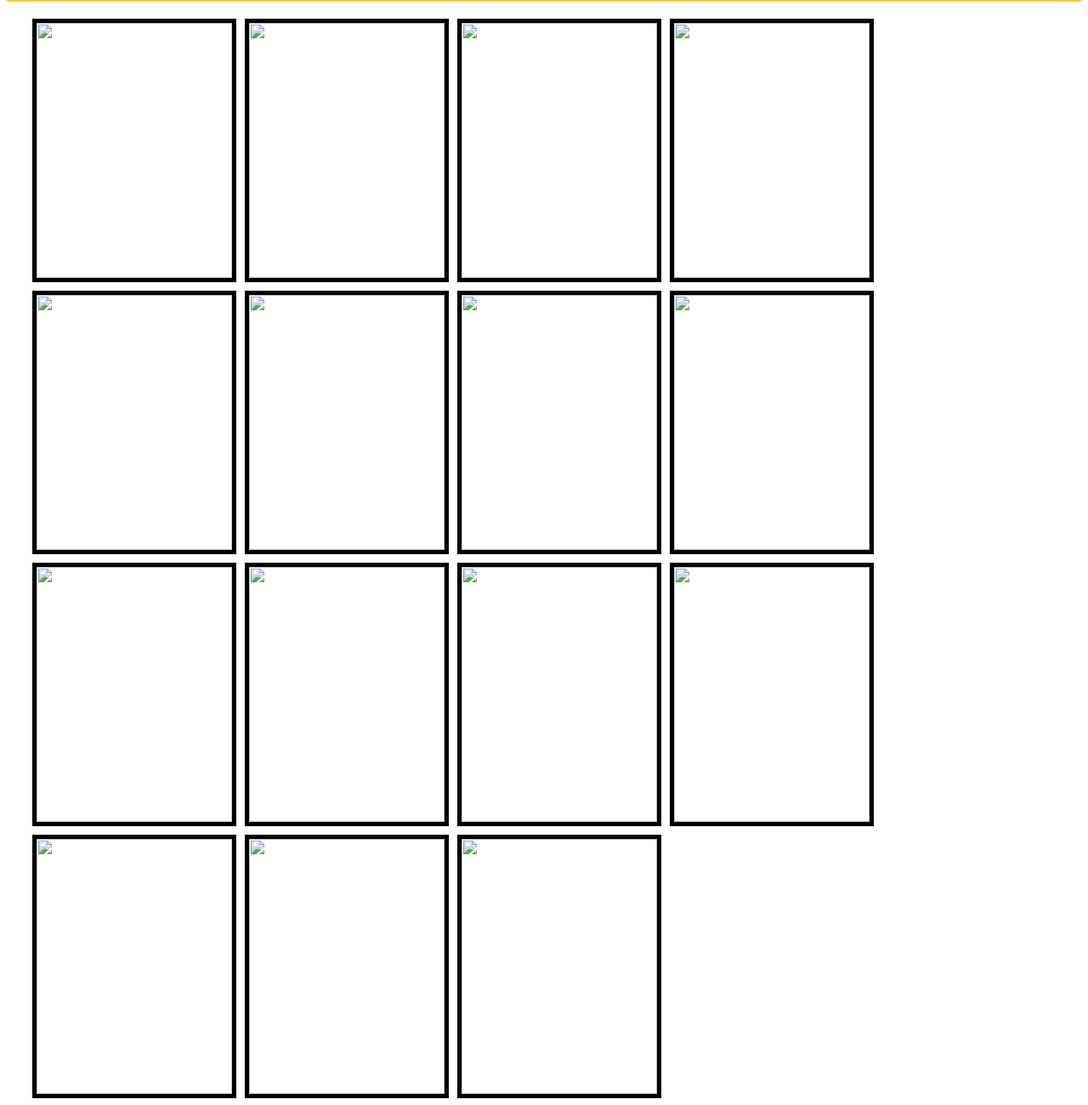
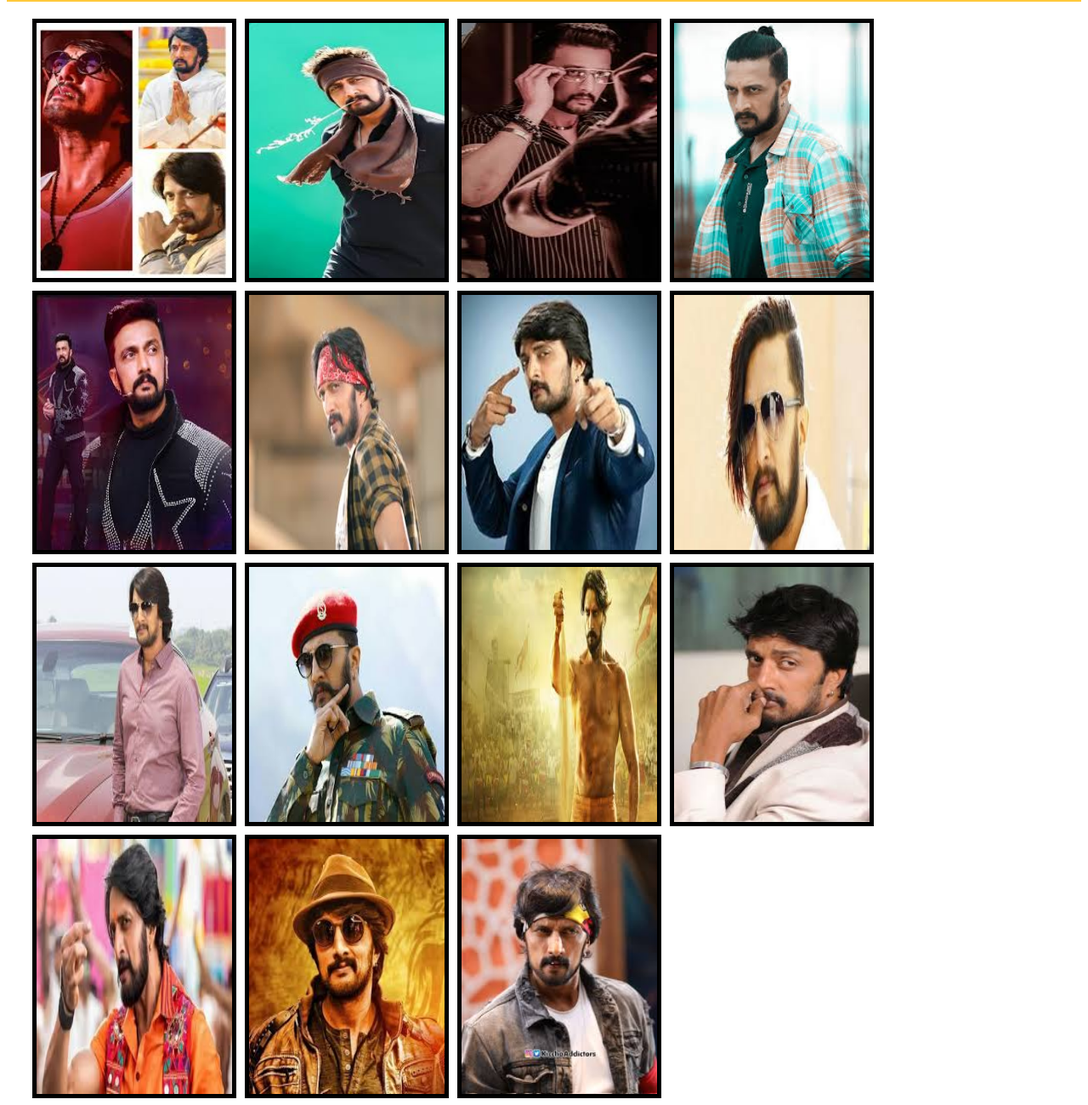
Before and after one commit to AmrutaDanannavar/kichaSudeepWebpage, a plain HTML site: page indexg.html in a window 1280 px wide. Shown: the part 76-1376 px from the top of the page at 85% size. Drawn offline with Linux system fonts and the light colour scheme.

Commit message:
Update indexg.html

```diff
--- a/indexg.html
+++ b/indexg.html
@@ -16,21 +16,21 @@
         </header>
         <main>
             <div class="images">
-                <img src="./images/a4.jpg"/>
-                <img src="./images/a5.jpg"/>
-                <img src="./images/a6.jpg"/>
-                <img src="./images/a7.jpg"/>
-                <img src="./images/a8.jpg"/>
-                <img src="./images/a9.jpg"/>
-                <img src="./images/a10.jpg"/>
-                <img src="./images/a11.jpg"/>
-                <img src="./images/a12.jpg"/>
-                <img src="./images/a13.jpg"/>
-                <img src="./images/a14.jpg"/>
-                <img src="./images/a15.jpg"/>
-                <img src="./images/a16.jpg"/>
-                <img src="./images/a17.jpg"/>
-                <img src="./images/a18.jpg"/>
+                <img src="a4.jpg"/>
+                <img src="a5.jpg"/>
+                <img src="a6.jpg"/>
+                <img src="a7.jpg"/>
+                <img src="a8.jpg"/>
+                <img src="a9.jpg"/>
+                <img src="a10.jpg"/>
+                <img src="a11.jpg"/>
+                <img src="a12.jpg"/>
+                <img src="a13.jpg"/>
+                <img src="a14.jpg"/>
+                <img src="a15.jpg"/>
+                <img src="a16.jpg"/>
+                <img src="a17.jpg"/>
+                <img src="a18.jpg"/>
 
 
             </div>
```
